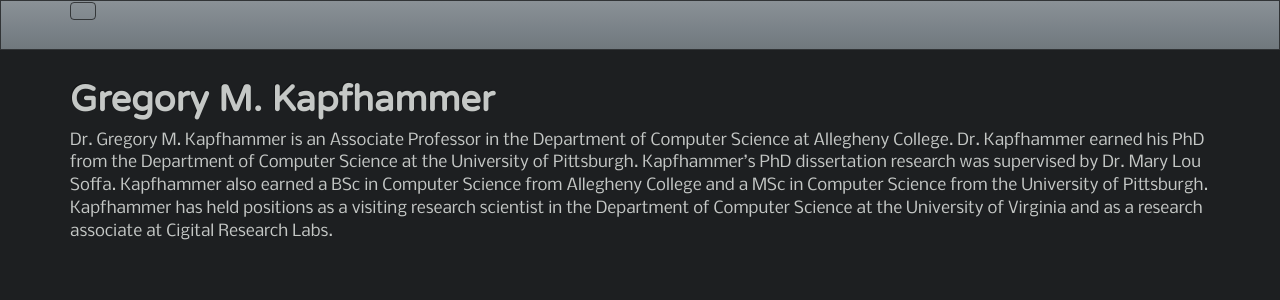
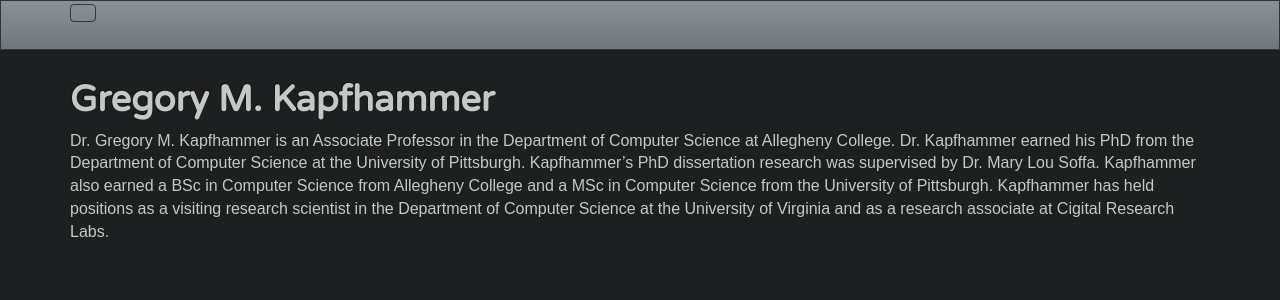
Before and after one commit to geerc/www, a Jekyll site: the page built from gkapfham/index.md, in a window 1280 px wide. Shown: the top 300 px of the page. Built offline with Jekyll 4.4.1, drawn with Linux system fonts in a browser that asks for light colours; some web fonts are replaced; Markdown is read by kramdown in place of the engine named in the settings.

Commit message:
Adding the Droid Sans and Ubuntu fonts. This is the pairing Google suggests.

```diff
--- a/gkapfham/_layouts/defaults.html
+++ b/gkapfham/_layouts/defaults.html
@@ -8,8 +8,8 @@
 
     <link href="css/bootstrap-slatemod.css" rel="stylesheet">
 
-    <link href="http://fonts.googleapis.com/css?family=Nobile" rel="stylesheet" type="text/css">
     <link href='http://fonts.googleapis.com/css?family=Varela+Round' rel='stylesheet' type='text/css'>
+    <link href='http://fonts.googleapis.com/css?family=Droid+Sans|Ubuntu' rel='stylesheet' type='text/css'>
 
     <style>
     body {
```
